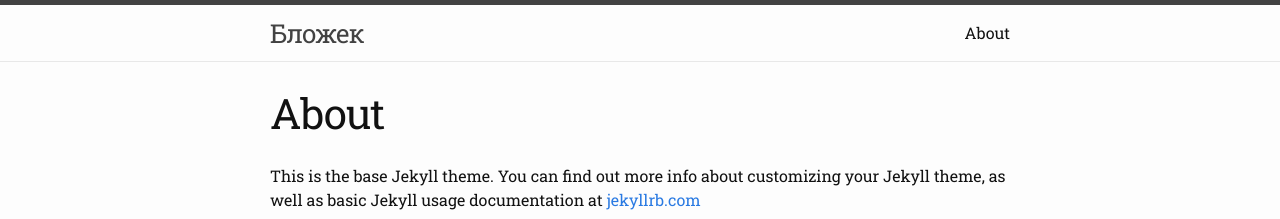
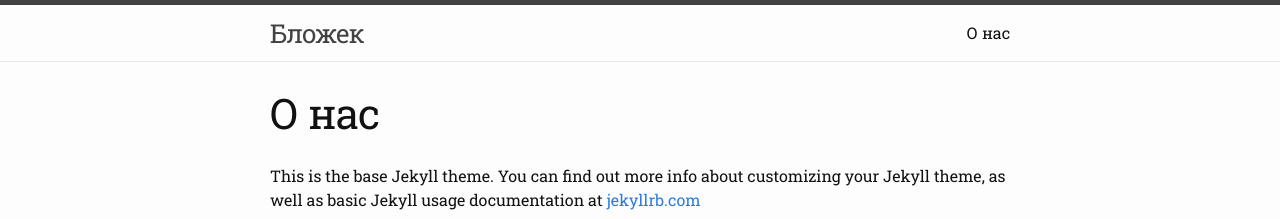
Before and after one commit to SergAlexAnd/SergAlexAnd.github.io, a Jekyll site: the page built from about.md, in a window 1280 px wide. Shown: the top 219 px of the page. Built offline with Jekyll 4.4.1, drawn with Linux system fonts in a browser that asks for light colours.

Commit message:
0.7
о нас

```diff
--- a/about.md
+++ b/about.md
@@ -1,7 +1,7 @@
 ---
 layout: page
-title: About
-permalink: /about/
+title: О нас
+permalink: /о нас/
 ---
 
 This is the base Jekyll theme. You can find out more info about customizing your Jekyll theme, as well as basic Jekyll usage documentation at [jekyllrb.com](http://jekyllrb.com/)
```
